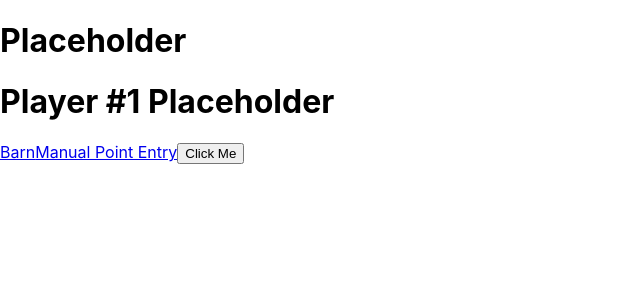
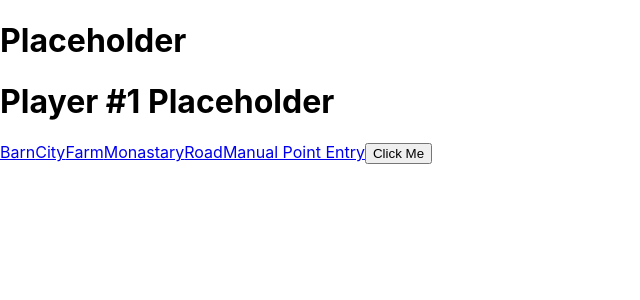
Before and after one commit to mpuchyr/carcassonne_score_app, a React (Create React App) app: page /players/1 in a window 1280 px wide. Shown: the top 300 px of the page, without its empty margins (0-640 px from the left). Built offline with nearby package versions, Linux system fonts and the light colour scheme.

Commit message:
Add NavLinks to multiple features in components/Player.js

```diff
--- a/src/components/Player.js
+++ b/src/components/Player.js
@@ -5,13 +5,24 @@ import { NavLink } from 'react-router-dom';
 const Player = (props) => {
     const { game } = useContext(GameContext)
 
-    const toBarn = `/players/${props.match.params.id}/barn`
-    const destination = `/players/${props.match.params.id}/manual`
+    const id = props.match.params.id
+    const locationPartial = `/players/${id}`
+
+    const toBarn = `${locationPartial}/barn`
+    const toCity = `${locationPartial}/city`
+    const toFarm = `${locationPartial}/farm`
+    const toMonastary = `${locationPartial}/monastary`
+    const toRoad = `${locationPartial}/road`
+    const destination = `${locationPartial}/manual`
 
     return (
         <div>
             <h1>Player #{props.match.params.id} Placeholder</h1>
             <NavLink to={toBarn}>Barn</NavLink>
+            <NavLink to={toCity}>City</NavLink>
+            <NavLink to={toFarm}>Farm</NavLink>
+            <NavLink to={toMonastary}>Monastary</NavLink>
+            <NavLink to={toRoad}>Road</NavLink>
             <NavLink to={destination}>Manual Point Entry</NavLink>
             <button onClick={() => console.log(game)}>Click Me</button>
         </div>
```
Also changed, not shown: 1 other file (tests, documents, lock files or other folders).
